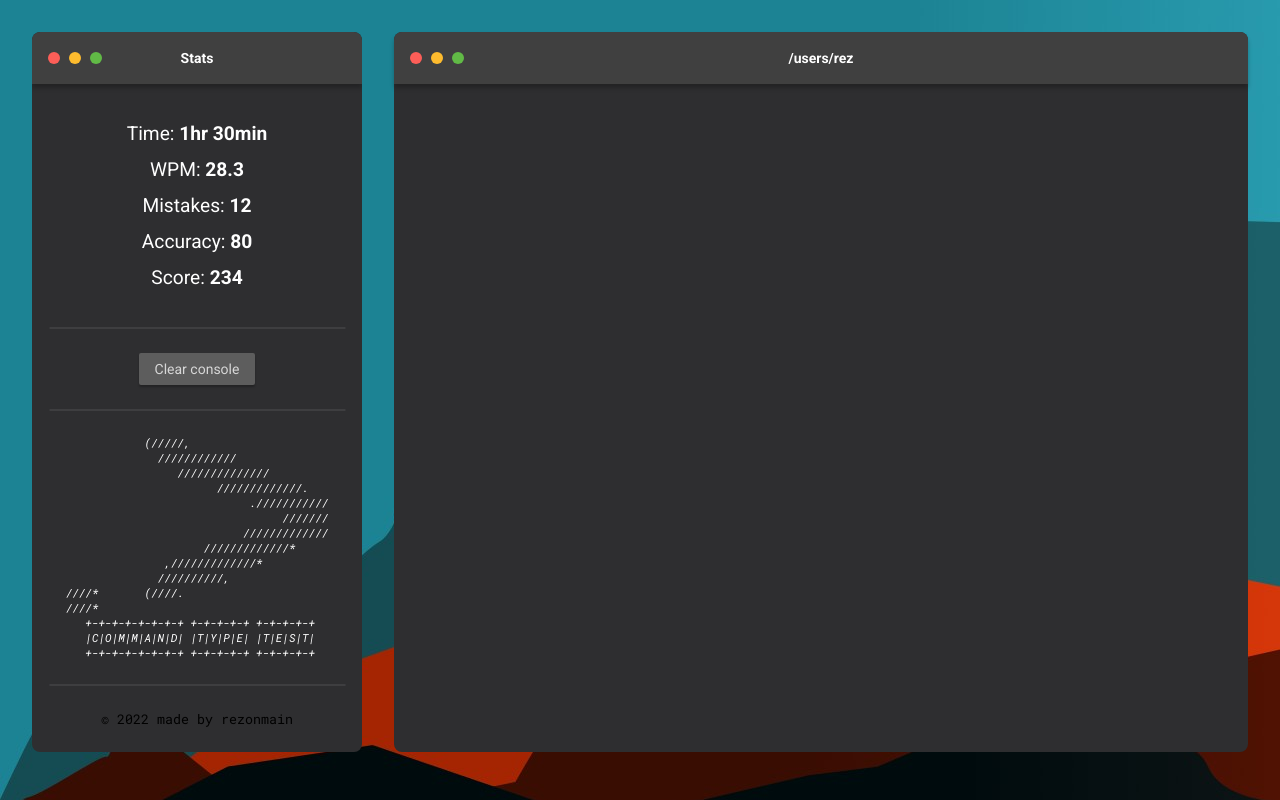
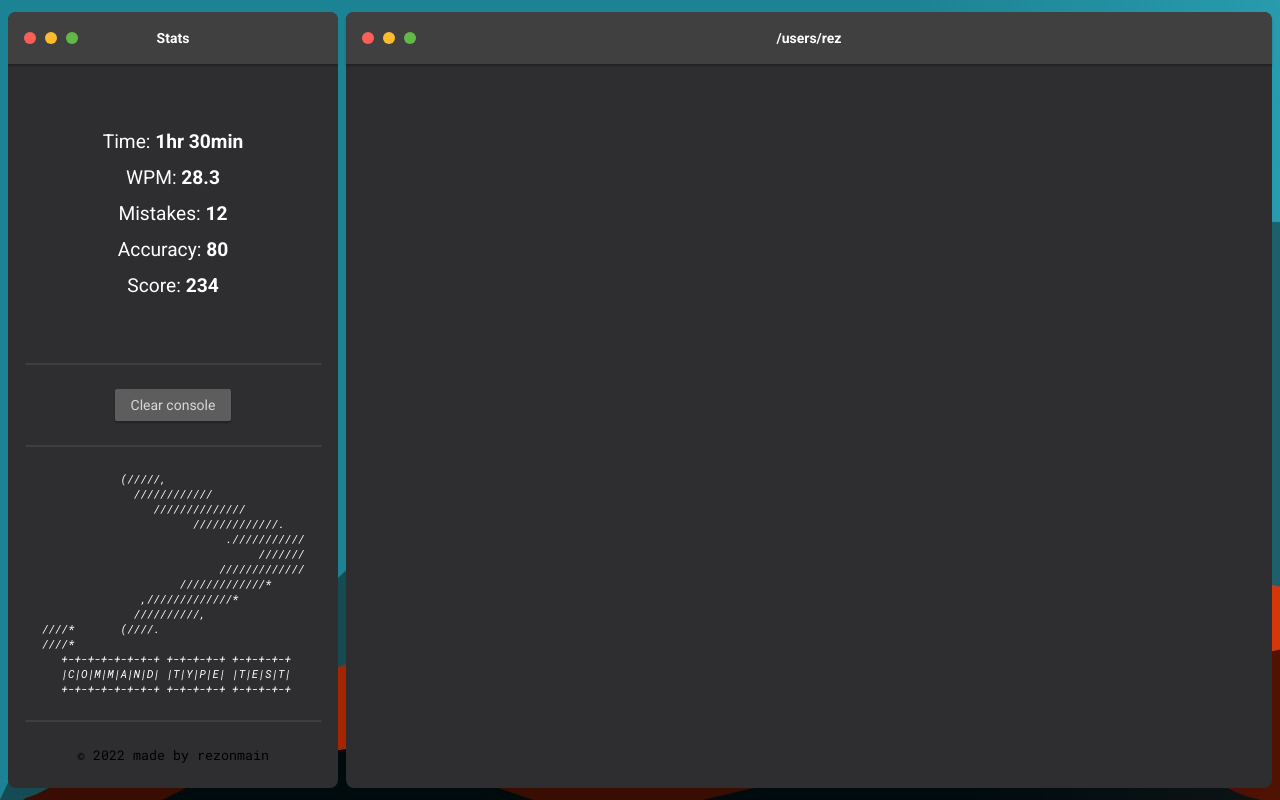
Before and after one commit to rezonmain/command-line-typetest, a React (Create React App) app: page / in a window 1280 px wide. Built offline with nearby package versions, Linux system fonts and the light colour scheme.

Commit message:
responsive layout

```diff
--- a/public/index.html
+++ b/public/index.html
@@ -9,7 +9,6 @@
 			href="https://fonts.googleapis.com/css2?family=Roboto+Mono:ital@0;1&family=Roboto:ital,wght@0,400;0,700;1,400;1,700&display=swap"
 			rel="stylesheet"
 		/>
-
 		<title>Linux command typing test</title>
 	</head>
 	<body>
--- /dev/null
+++ b/src/App.css
@@ -0,0 +1,52 @@
+:root {
+  --bg: #2E2E30;
+  --header-bg: #404040;
+  --tb-red: #FD5E58;
+  --tb-yellow: #FDBB2E;
+  --tb-green: #61BA46;
+  --btn-bg: #5D5D5D;
+  --btn-txt: #D7D7D7;
+  --divider: #3E3E40;
+  --input: #2BBC65;
+  --help-svg: #A7A0A0;
+  --br: 8px;
+}
+
+* {
+  box-sizing: border-box;
+  margin: 0;
+  padding: 0;
+}
+
+body {
+  font-family: 'Roboto', sans-serif;
+  background-color: black;
+}
+
+/* Tablet */
+@media only screen and (min-width: 820px) {
+  body {
+    padding: 0 0.5rem;
+    background-image: url('../public/img/typingbg.jpg');
+  }
+
+  main {
+    display: grid;
+    column-gap: 0.5rem;
+    grid-template-columns: 20.625rem 1fr;
+    grid-template-rows: 1.5vh 97vh 1.5vh;
+  }
+}
+
+/* desktop */
+@media only screen and (min-width: 1300px) {
+  body {
+    padding: 0 2rem;
+  }
+
+  main {
+    column-gap: 2rem;
+    grid-template-rows: 5vh 90vh 5vh;
+  }
+
+}
--- a/src/App.js
+++ b/src/App.js
@@ -1,6 +1,6 @@
-import './style.css';
-import Stats from './components/layout/Stats';
-import Terminal from './components/layout/Terminal';
+import './App.css';
+import Stats from './components/layout/stats/Stats';
+import Terminal from './components/layout/terminal/Terminal';
 
 function App() {
 	return (
--- a/src/components/layout/Terminal.css
+++ /dev/null
@@ -1,5 +0,0 @@
-.terminal-section {
-  height: 90vh;
-  background-color: var(--bg);
-  border-radius: var(--br);
-}
--- a/src/components/layout/Header.css
+++ b/src/components/layout/header/Header.css
@@ -8,7 +8,7 @@
   justify-content: space-between;
   align-items: center;
   padding: 1rem;
-  box-shadow: 0px 4px 4px rgba(0, 0, 0, 0.25);
+  box-shadow: 0px 2px 2px rgba(0, 0, 0, 0.25);
   width: 100%;
 }
 
--- a/src/components/layout/Stats.css
+++ b/src/components/layout/stats/Stats.css
@@ -1,28 +1,3 @@
-.ascii-logo {
-  font-family: 'Roboto Mono', monospace;
-  font-style: italic;
-  font-size: 0.7rem;
-  user-select: none;
-}
-
-.stats-section {
-  height: 90vh;
-  display: flex;
-  background-color: var(--bg);
-  color: white;
-  display: flex;
-  flex-flow: column nowrap;
-  align-items: center;
-  gap: 1.5rem;
-  border-radius: var(--br);
-  overflow-y: overlay;
-  scrollbar-width: 0px;
-}
-
-.stats-section::-webkit-scrollbar {
-  width: 0px;
-}
-
 li {
   list-style: none;
 }
@@ -35,6 +10,25 @@ hr {
   width: 90%;
   border: 1px solid var(--divider);
   border-radius: var(--br)
+}
+
+.stats-section {
+  display: none;
+  background-color: var(--bg);
+  color: white;
+  border-radius: var(--br);
+}
+
+
+.ascii-logo {
+  font-family: 'Roboto Mono', monospace;
+  font-style: italic;
+  font-size: 0.7rem;
+  user-select: none;
+}
+
+.stats-section::-webkit-scrollbar {
+  width: 0px;
 }
 
 .button {
@@ -66,3 +60,19 @@ hr {
   color: black;
   margin-bottom: 1.5rem;
 }
+
+
+@media only screen and (min-width: 820px) {
+  .stats-section {
+    display: flex;
+    flex-flow: column nowrap;
+    align-items: center;
+    gap: 1.5rem;
+    overflow-y: auto;
+    scrollbar-width: 0px;
+    grid-row: 2;
+  }
+
+}
+
+@media only screen and (min-width: 1300px) {}
--- a/src/components/layout/Stats.js
+++ b/src/components/layout/stats/Stats.js
@@ -1,4 +1,4 @@
-import Header from './Header';
+import Header from '../header/Header';
 import './Stats.css';
 export default function Stats(props) {
 	return (
--- /dev/null
+++ b/src/components/layout/terminal/Terminal.css
@@ -0,0 +1,12 @@
+.terminal-section {
+  background-color: var(--bg);
+  border-radius: var(--br);
+}
+
+@media only screen and (min-width: 820px) {
+  .terminal-section {
+    grid-row: 2;
+  }
+}
+
+@media only screen and (min-width: 1300px) {}
--- a/src/components/layout/Terminal.js
+++ b/src/components/layout/terminal/Terminal.js
@@ -1,4 +1,4 @@
-import Header from './Header';
+import Header from '../header/Header';
 import './Terminal.css';
 export default function Terminal() {
 	return (
--- a/src/style.css
+++ /dev/null
@@ -1,49 +0,0 @@
-:root {
-  --bg: #2E2E30;
-  --header-bg: #404040;
-  --tb-red: #FD5E58;
-  --tb-yellow: #FDBB2E;
-  --tb-green: #61BA46;
-  --btn-bg: #5D5D5D;
-  --btn-txt: #D7D7D7;
-  --divider: #3E3E40;
-  --input: #2BBC65;
-  --help-svg: #A7A0A0;
-  --br: 8px;
-}
-
-* {
-  box-sizing: border-box;
-  margin: 0;
-  padding: 0;
-}
-
-body {
-  padding: 2rem;
-  font-family: 'Roboto', sans-serif;
-  background-image: url('../public/img/typingbg.jpg');
-}
-
-main {
-  display: grid;
-  gap: 2rem;
-  grid-template-columns: 20.625rem 1fr;
-}
-
-.centered {
-  position: absolute;
-  top: 50%;
-  left: 50%;
-  transform: translate(-50%, -50%);
-}
-
-.Ycentered {
-  position: absolute;
-  top: 50%;
-  transform: translateY(-50%)
-}
-
-.bordered {
-  border-radius: var(--br);
-  border: 1px solid black;
-}
```
Also changed, not shown: src/components/layout/header/Header.js (renamed from src/components/layout/Header.js).
